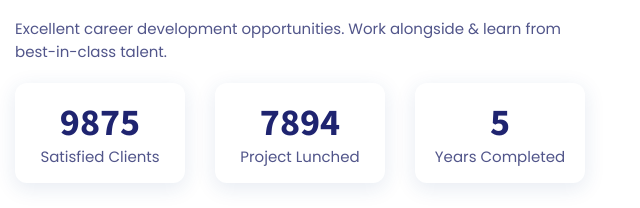
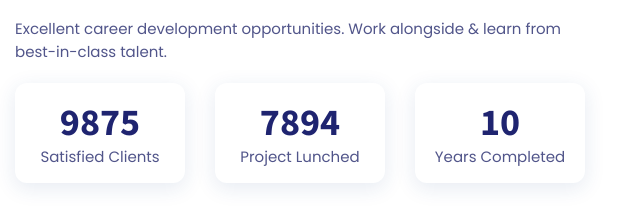
Before and after one commit to desinic/jobs, a plain HTML site: page index.html in a window 1280 px wide. Shown: the part 1073-1281 px from the top of the page, 640-1280 px from the left. Drawn offline with nearby package versions, Linux system fonts and the light colour scheme.

Commit message:
Update index.html

```diff
--- a/index.html
+++ b/index.html
@@ -172,7 +172,7 @@
               </li>
 
               <li class="stats-card">
-                <p class="h3 stats-title">5</p>
+                <p class="h3 stats-title">10</p>
 
                 <p class="stats-text">Years Completed</p>
               </li>
```
